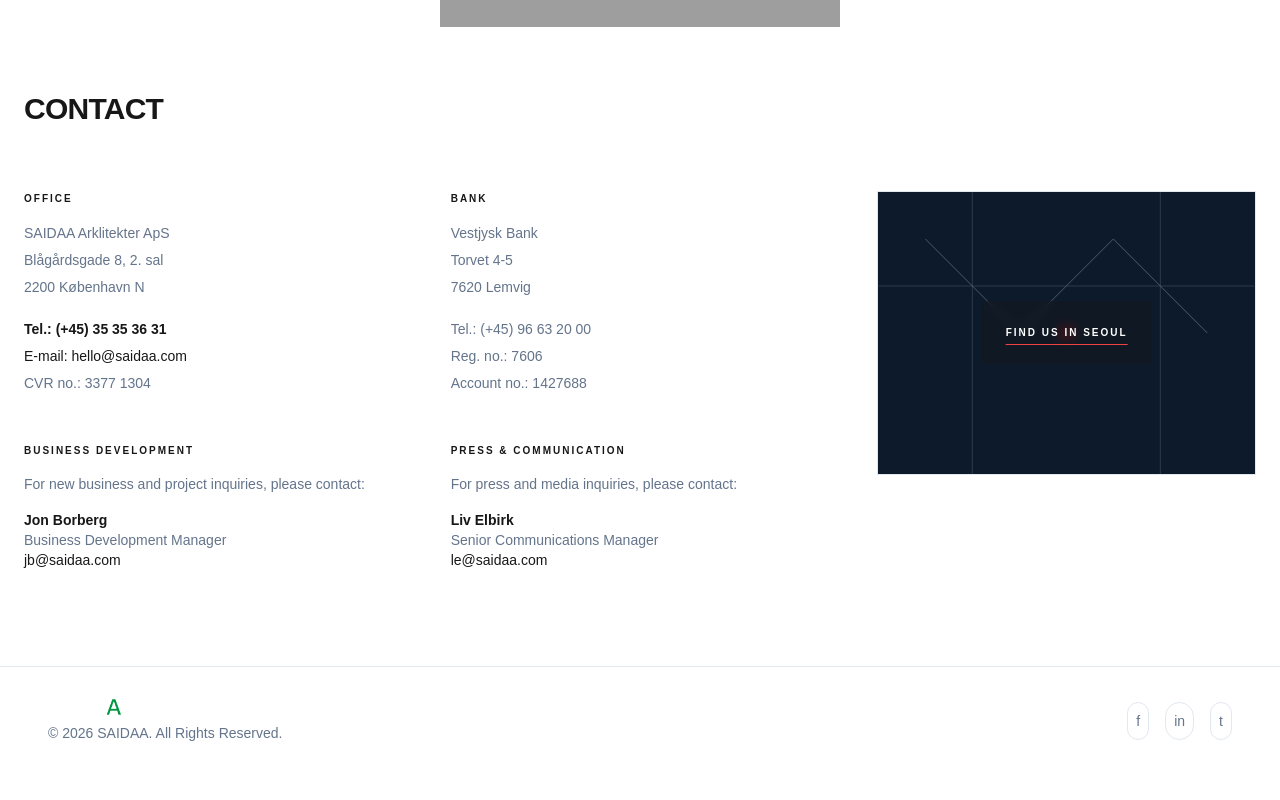
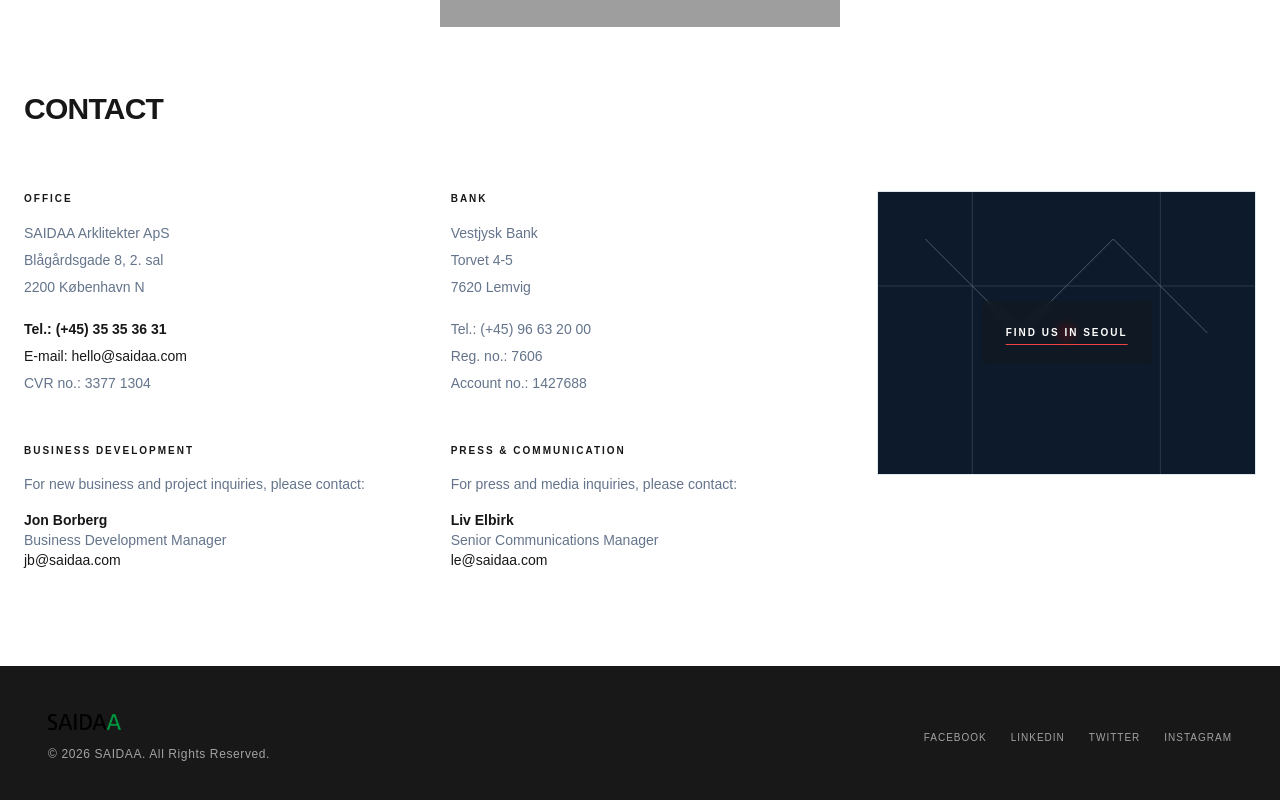
Before and after one commit to faddit-agency/saidaa, a React (Vite) app: page /contact in a window 1280 px wide. Shown: the part 465-1265 px from the top of the page. Before the commit the page ends 1240 px from the top, so only its background shows below. Built offline with nearby package versions, Linux system fonts and the light colour scheme; grey boxes are pictures that could not be loaded; a web font is replaced by a local one.

Commit message:
style: update footer logo to white and background to dark

```diff
--- a/src/components/layout/Footer.jsx
+++ b/src/components/layout/Footer.jsx
@@ -2,25 +2,17 @@
 
 const Footer = () => {
     return (
-        <footer className="py-8 px-4 md:px-8 lg:px-12 border-t border-border mt-auto bg-background">
-            <div className="max-w-[1920px] mx-auto flex flex-col md:flex-row justify-between items-center text-sm text-muted-foreground">
-                <div className="mb-4 md:mb-0">
-                    <img src="/logo-black.png" alt="SAIDAA" className="h-4 mb-2" />
-                    <p>© {new Date().getFullYear()} SAIDAA. All Rights Reserved.</p>
+        <footer class="py-12 px-4 md:px-8 lg:px-12 bg-[#181818] text-white/60">
+            <div class="max-w-[1920px] mx-auto flex flex-col md:flex-row justify-between items-center text-sm">
+                <div class="mb-8 md:mb-0">
+                    <img src="/logo-white.png" alt="SAIDAA" class="h-4 mb-4" />
+                    <p class="text-xs tracking-wider">© {new Date().getFullYear()} SAIDAA. All Rights Reserved.</p>
                 </div>
-                <div className="flex space-x-4">
-                    <a href="#" className="hover:text-foreground transition-colors p-2 rounded-full border border-border">
-                        <span className="sr-only">Facebook</span>
-                        f
-                    </a>
-                    <a href="#" className="hover:text-foreground transition-colors p-2 rounded-full border border-border">
-                        <span className="sr-only">LinkedIn</span>
-                        in
-                    </a>
-                    <a href="#" className="hover:text-foreground transition-colors p-2 rounded-full border border-border">
-                        <span className="sr-only">Twitter</span>
-                        t
-                    </a>
+                <div class="flex space-x-6">
+                    <a href="#" class="hover:text-white transition-colors uppercase tracking-widest text-[10px]">Facebook</a>
+                    <a href="#" class="hover:text-white transition-colors uppercase tracking-widest text-[10px]">LinkedIn</a>
+                    <a href="#" class="hover:text-white transition-colors uppercase tracking-widest text-[10px]">Twitter</a>
+                    <a href="#" class="hover:text-white transition-colors uppercase tracking-widest text-[10px]">Instagram</a>
                 </div>
             </div>
         </footer>
```
